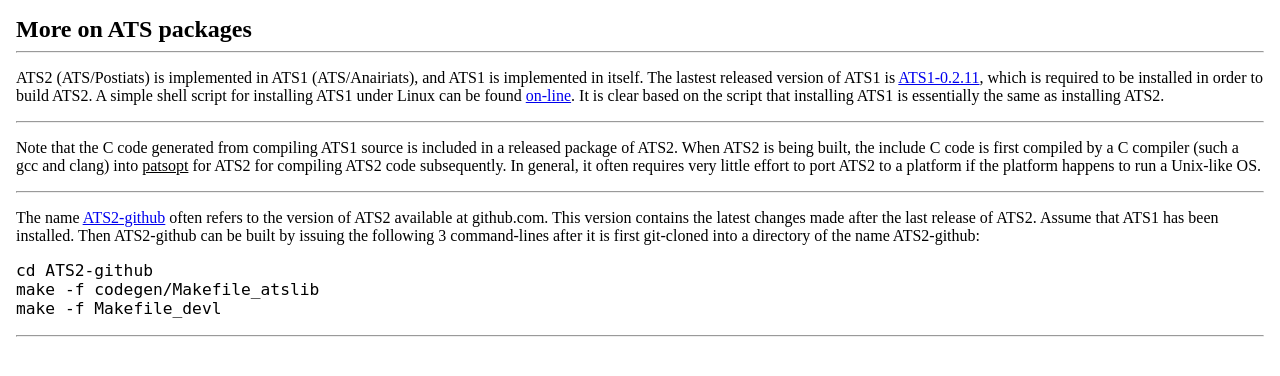
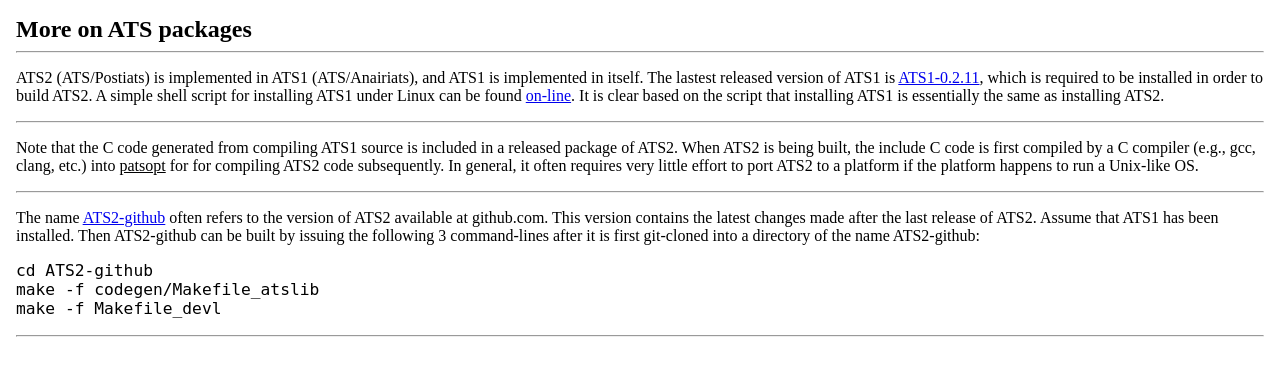
Before and after one commit to githwxi/atslangweb, a PHP site: page /thePageRBodyRight/Downloads.php in a window 1280 px wide. Shown: the top 376 px of the page. Run offline with PHP 8.4, Linux system fonts and the light colour scheme.

Commit message:
Updating: improving ats2langweb

```diff
--- a/thePageRBodyRight/Downloads.php
+++ b/thePageRBodyRight/Downloads.php
@@ -21,8 +21,8 @@ It is clear based on the script that installing ATS1 is essentially the same as
 <p>
 Note that the C code generated from compiling ATS1 source is included in a
 released package of ATS2. When ATS2 is being built, the include C code is
-first compiled by a C compiler (such a gcc and clang) into <u>patsopt</u>
-for ATS2 for compiling ATS2 code subsequently.
+first compiled by a C compiler (e.g., gcc, clang, etc.) into <u>patsopt</u>
+for for compiling ATS2 code subsequently.
 In general, it often requires very little effort to port ATS2 to a platform
 if the platform happens to run a Unix-like OS.
 </p>
```
